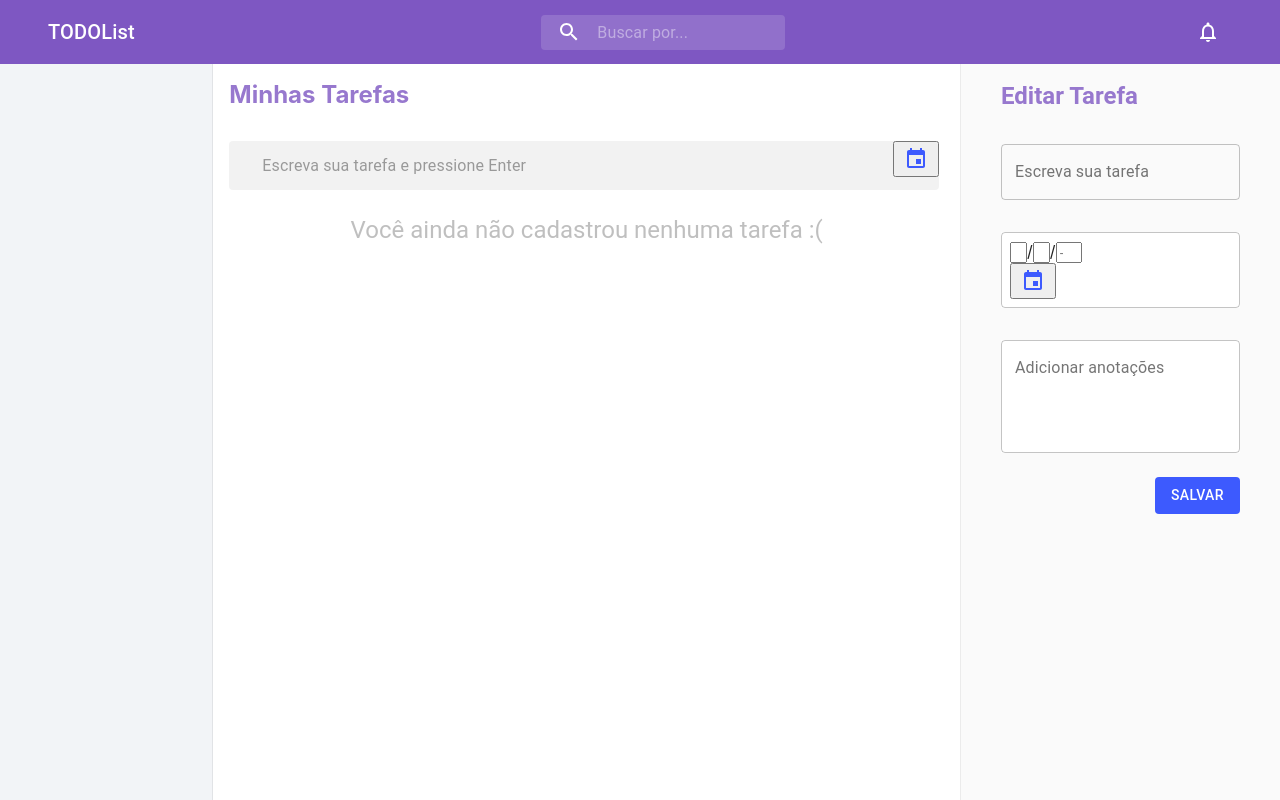
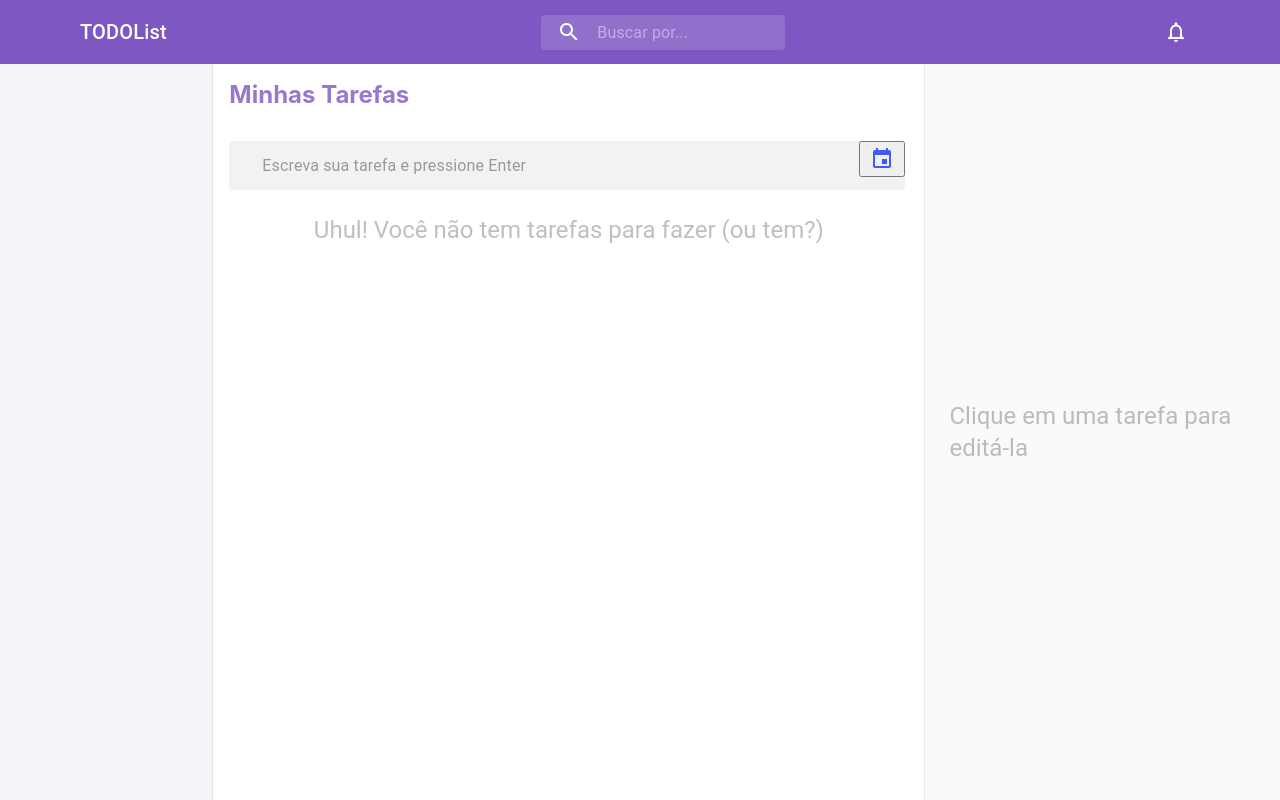
Before and after one commit to rafahsena/todo-list, a React (Create React App) app: page / in a window 1280 px wide. Built offline with nearby package versions, Linux system fonts and the light colour scheme.

Commit message:
changed project structure

```diff
--- a/src/App.js
+++ b/src/App.js
@@ -1,6 +1,6 @@
 import React from "react";
 import "./App.css";
-import Content from "./containers/Content/Content";
+import Todos from "./containers/Todos/Todos";
 import Header from "./components/Header/Header";
 import { createMuiTheme, ThemeProvider } from "@material-ui/core/styles";
 import Sidebar from "./components/Sidebar/Sidebar";
@@ -8,7 +8,7 @@ import Grid from "@material-ui/core/Grid";
 import Box from "@material-ui/core/Box";
 import indigo from "@material-ui/core/colors/indigo";
 import Hidden from "@material-ui/core/Hidden";
-import EditTodo from "./containers/EditTodo/EditTodo";
+
 
 export default function App() {
   const theme = createMuiTheme({
@@ -29,14 +29,9 @@ export default function App() {
                 <Sidebar />
               </Grid>
             </Hidden>
-            <Grid item xs={12} md={7}>
-              <Content />
+            <Grid item xs={12} md={10}>
+              <Todos />
             </Grid>
-            <Hidden smDown>
-              <Grid item md={3}>
-                <EditTodo />
-              </Grid>
-            </Hidden>
           </Grid>
         </Box>
       </Box>
--- a/src/components/DatePicker/DatePicker.js
+++ b/src/components/DatePicker/DatePicker.js
@@ -9,7 +9,7 @@ const DatePicker = props => {
   const iconProps = date
     ? {
         clearIcon: (
-          <IconButton size="small">
+          <IconButton component="div" size="small">
             <CloseIcon color="secondary" />
           </IconButton>
         ),
@@ -17,7 +17,7 @@ const DatePicker = props => {
       }
     : {
         calendarIcon: (
-          <IconButton size="small">
+          <IconButton component="div" size="small">
             <Event color="secondary" />
           </IconButton>
         ),
--- a/src/components/Header/styles.js
+++ b/src/components/Header/styles.js
@@ -3,7 +3,8 @@ import { fade, makeStyles } from "@material-ui/core/styles";
 const useStyles = makeStyles(theme => ({
   header: {
     display: 'flex',
-    justifyContent: 'space-between'
+    justifyContent: 'space-between',
+    margin: theme.spacing(0, 4),
   },
   menuButton: {
     marginRight: theme.spacing(2),
--- a/src/containers/Content/Content.js
+++ /dev/null
@@ -1,63 +0,0 @@
-import React, { useState } from "react";
-import Container from "@material-ui/core/Container";
-import useStyles from "./styles";
-import Todo from "../Todo/Todo";
-import List from "@material-ui/core/List";
-import AddTodo from "../AddTodo/AddTodo";
-import Typography from "@material-ui/core/Typography";
-
-const Content = props => {
-  const classes = useStyles();
-  const [todos, setTodos] = useState([]);
-
-  const handleCheckbox = index => {
-    const newTodos = todos.slice();
-    newTodos[index].isDone = !newTodos[index].isDone;
-    setTodos(newTodos);
-  };
-
-  const handleTodoInput = (event, date) => {
-    if (event.key === "Enter") {
-      const todo = { text: event.target.value, date: date, isDone: false };
-      const newState = [...todos, todo];
-      setTodos(newState);
-      event.target.value = "";
-    }
-  };
-
-  const deleteTodo = index => {
-    const newTodos = todos.slice();
-    newTodos.splice(index, 1);
-    setTodos(newTodos);
-  };
-
-  let todoList = (
-    <Typography variant="h5" className={classes.empty}>
-      Você ainda não cadastrou nenhuma tarefa :(
-    </Typography>
-  );
-  if (todos.length) {
-    todoList = todos.map((todo, index) => (
-      <Todo
-        key={index}
-        text={todo.text}
-        isDone={todo.isDone}
-        index={index}
-        deleteTodo={deleteTodo}
-        handleCheckbox={handleCheckbox}
-      />
-    ));
-  }
-
-  return (
-    <div className={classes.root}>
-      <Container maxWidth="xl" disableGutters>
-        <h2 className={classes.title}>Minhas Tarefas</h2>
-        <AddTodo handleTodoInput={handleTodoInput} />
-        <List>{todoList}</List>
-      </Container>
-    </div>
-  );
-};
-
-export default Content;
--- a/src/containers/EditTodo/EditTodo.js
+++ /dev/null
@@ -1,86 +0,0 @@
-import React, { useState } from "react";
-import useStyles from "./styles.js";
-import Container from "@material-ui/core/Container";
-import TextField from "@material-ui/core/TextField";
-import Typography from "@material-ui/core/Typography";
-import DatePicker from "../../components/DatePicker/DatePicker";
-import { Button } from "@material-ui/core";
-
-const EditTodo = props => {
-  const classes = useStyles();
-  const [note, setNote] = useState("");
-  const [text, setText] = useState("");
-  const [date, setDate] = useState(null);
-
-  const onNoteChange = event => {
-    setNote(event.target.value);
-  };
-
-  const onTextChange = event => {
-    setText(event.target.value);
-  };
-
-  const onDateChange = date => {
-    setDate(date);
-  };
-
-  const handleSubmit = () => {
-    console.log("Salvei");
-  };
-
-  const todoEdit = false ? (
-    <div className={classes.root}>
-      <Typography component="h1" variant="h5" className={classes.empty}>
-        Clique em uma tarefa para editá-la
-      </Typography>
-    </div>
-  ) : (
-    <React.Fragment>
-      <Typography className={classes.title} variant="h5" align="justify">
-        Editar Tarefa
-      </Typography>
-      <form className={classes.container} autoComplete="off">
-        <TextField
-          label="Escreva sua tarefa"
-          fullWidth
-          value={text}
-          onChange={text => onTextChange(text)}
-          color="secondary"
-          variant="outlined"
-        />
-
-        <DatePicker
-          className={classes.datePicker}
-          date={date}
-          onChange={date => onDateChange(date)}
-        />
-
-        <span className={classes.input}>
-          <TextField
-            id="outlined-multiline-static"
-            label="Adicionar anotações"
-            multiline
-            fullWidth
-            rows="4"
-            value={note}
-            color="secondary"
-            onChange={value => onNoteChange(value)}
-            variant="outlined"
-          />
-        </span>
-        <Button
-          className={classes.submit}
-          variant="contained"
-          color="secondary"
-          disableElevation
-          onClick={handleSubmit}
-        >
-          Salvar
-        </Button>
-      </form>
-    </React.Fragment>
-  );
-  return <Container className={classes.editContainer}>{todoEdit}</Container>;
-};
-
-export default EditTodo;
--- a/src/containers/AddTodo/AddTodo.js
+++ b/src/containers/Todos/AddTodo/AddTodo.js
@@ -1,7 +1,7 @@
 import React, { useState } from "react";
 import InputBase from "@material-ui/core/InputBase";
 import useStyles from "./styles";
-import DatePicker from "../../components/DatePicker/DatePicker";
+import DatePicker from "../../../components/DatePicker/DatePicker";
 
 const AddTodo = props => {
   const classes = useStyles();
@@ -11,6 +11,13 @@ const AddTodo = props => {
     setDate(date);
   };
 
+  const onSubmit = event => {
+    if (event.key === "Enter") {
+      props.handleTodoInput(event, date);
+      setDate(null);
+    }
+  }
+
   return (
     <div className={classes.addTodo}>
       <InputBase
@@ -18,7 +25,7 @@ const AddTodo = props => {
         classes={{ input: classes.inputInput, root: classes.inputRoot }}
         inputProps={{
           "aria-label": "add-todo",
-          onKeyPress: event => props.handleTodoInput(event, date)
+          onKeyPress: event => onSubmit(event)
         }}
       />
       <DatePicker
--- /dev/null
+++ b/src/containers/Todos/EditTodo/EditTodo.js
@@ -0,0 +1,28 @@
+import React from "react";
+import useStyles from "./styles";
+import Container from "@material-ui/core/Container";
+import Typography from "@material-ui/core/Typography";
+import EditTodoForm from "./EditTodoForm";
+
+const EditTodo = props => {
+
+  // Helper function that checks if an object s empty
+  const isEmpty = obj => {
+    return Object.keys(obj).length === 0 && obj.constructor === Object;
+  };
+
+  const classes = useStyles();
+
+  const todoEdit = isEmpty(props) ? (
+    <div className={classes.root}>
+      <Typography component="h1" variant="h5" className={classes.empty}>
+        Clique em uma tarefa para editá-la
+      </Typography>
+    </div>
+  ) : (
+    <EditTodoForm {...props} />
+  );
+  return <Container className={classes.editContainer}>{todoEdit}</Container>;
+};
+
+export default EditTodo;
--- a/src/containers/Todo/Todo.js
+++ b/src/containers/Todos/Todo/Todo.js
@@ -6,7 +6,7 @@ import Checkbox from "@material-ui/core/Checkbox";
 import ListItemSecondaryAction from "@material-ui/core/ListItemSecondaryAction";
 import IconButton from "@material-ui/core/IconButton";
 import DeleteIcon from "@material-ui/icons/Delete";
-import DeleteDialog from "../../components/DeleteDialog/DeleteDialog";
+import DeleteDialog from "../../../components/DeleteDialog/DeleteDialog";
 
 const Todo = props => {
   const [dialogOpen, setDialogOpen] = useState(false);
@@ -21,7 +21,7 @@ const Todo = props => {
 
   return (
     <React.Fragment>
-      <ListItem key={props.index} dense button divider disabled={props.isDone}>
+      <ListItem key={props.index} dense button divider disabled={props.isDone} onClick={() => props.handleTodoClick(props.index)} >
         <ListItemIcon>
           <Checkbox
             edge="start"
--- /dev/null
+++ b/src/containers/Todos/Todos.js
@@ -0,0 +1,91 @@
+import React, { useState } from "react";
+import Container from "@material-ui/core/Container";
+import useStyles from "./styles";
+import Todo from "./Todo/Todo";
+import List from "@material-ui/core/List";
+import AddTodo from "./AddTodo/AddTodo";
+import EditTodo from "./EditTodo/EditTodo";
+import Grid from "@material-ui/core/Grid";
+import Hidden from "@material-ui/core/Hidden";
+import Typography from "@material-ui/core/Typography";
+
+const Todos = props => {
+  const classes = useStyles();
+  const [todos, setTodos] = useState([]);
+  const [selectedTodoIndex, setSelectedTodoIndex] = useState(null);
+
+  const handleCheckbox = index => {
+    const newTodos = todos.slice();
+    newTodos[index].isDone = !newTodos[index].isDone;
+    setTodos(newTodos);
+    if (selectedTodoIndex === index) {
+      setSelectedTodoIndex(null);
+    }
+  };
+
+  const handleAddTodoInput = (event, date) => {
+    const todo = {
+      text: event.target.value,
+      date: date,
+      isDone: false,
+      note: ""
+    };
+    const newState = [...todos, todo];
+    setTodos(newState);
+    event.target.value = "";
+  };
+
+  const handleTodoClick = index => {
+    setSelectedTodoIndex(index);
+  };
+
+  const selectedTodo = todos[selectedTodoIndex];
+
+  const deleteTodo = index => {
+    const newTodos = todos.slice();
+    newTodos.splice(index, 1);
+    setTodos(newTodos);
+    if (selectedTodoIndex === index) {
+      setSelectedTodoIndex(null);
+    }
+  };
+
+  let todoList = todos.length ? (
+    todos.map((todo, index) => (
+      <Todo
+        key={index}
+        text={todo.text}
+        isDone={todo.isDone}
+        index={index}
+        deleteTodo={deleteTodo}
+        handleCheckbox={handleCheckbox}
+        handleTodoClick={handleTodoClick}
+      />
+    ))
+  ) : (
+    <Typography variant="h5" className={classes.empty}>
+      Uhul! Você não tem tarefas para fazer (ou tem?)
+    </Typography>
+  );
+
+  return (
+    <Grid container className={classes.grid}>
+      <Grid item xs={12} md={8}>
+        <div className={classes.root}>
+          <Container maxWidth="xl" disableGutters>
+            <h2 className={classes.title}>Minhas Tarefas</h2>
+            <AddTodo handleTodoInput={handleAddTodoInput} />
+            <List>{todoList}</List>
+          </Container>
+        </div>
+      </Grid>
+      <Hidden smDown>
+        <Grid item md={4}>
+          <EditTodo {...selectedTodo} />
+        </Grid>
+      </Hidden>
+    </Grid>
+  );
+};
+
+export default Todos;
--- a/src/containers/Content/styles.js
+++ b/src/containers/Todos/styles.js
@@ -12,6 +12,9 @@ const useStyles = makeStyles(theme => ({
     color: "rgba(0, 0, 0, 0.25)",
     textAlign: "center"
   },
+  grid: {
+    height: "100%"
+  },
 }));
 
 export default useStyles;
```
Also changed, not shown: src/containers/Todos/AddTodo/styles.js (renamed from src/containers/AddTodo/styles.js), src/containers/Todos/EditTodo/styles.js (renamed from src/containers/EditTodo/styles.js).
